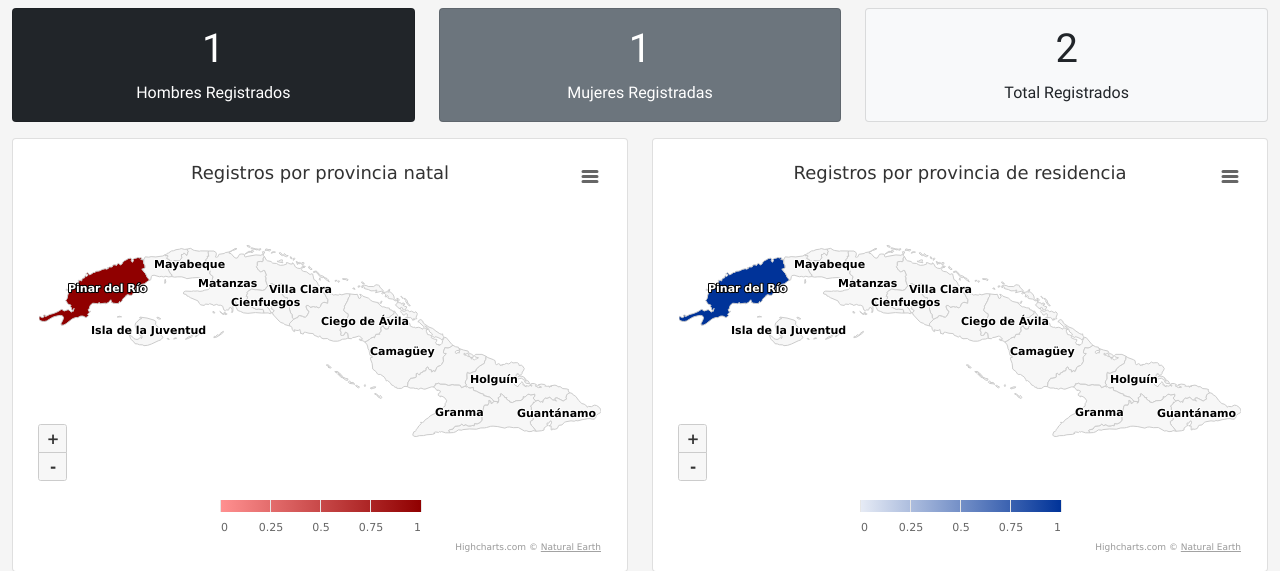
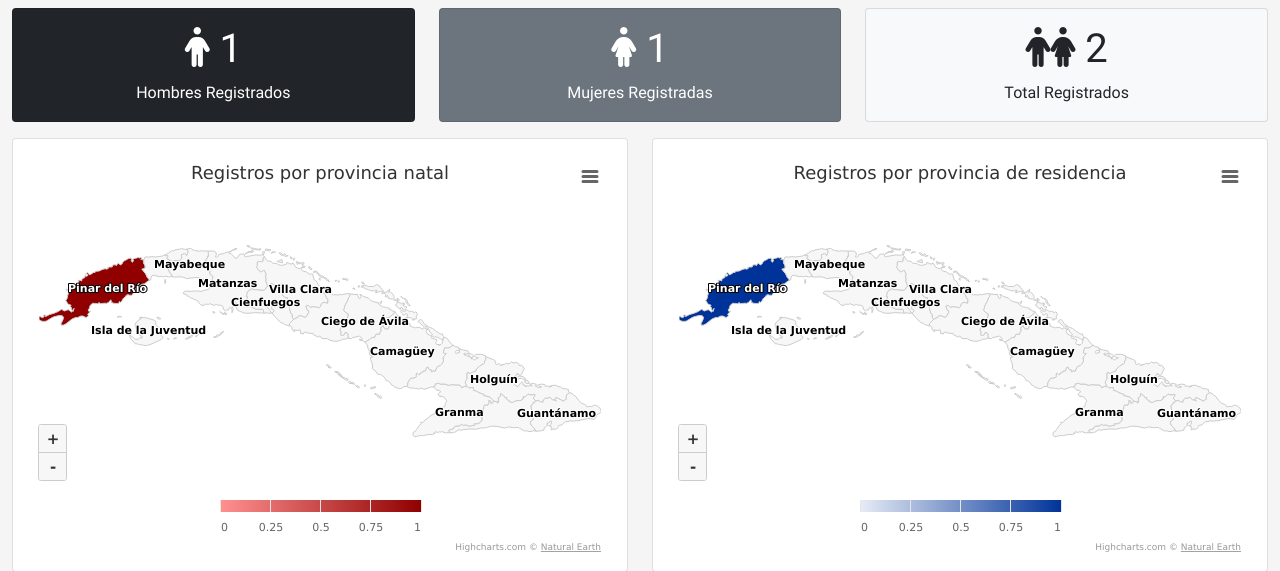
Before and after one commit to lazaroah02/sigipo, a Django app: page /dashboard/ in a window 1280 px wide. Shown: the part 56-627 px from the top of the page. Run offline with Django 3.2, Linux system fonts and the light colour scheme; a user stored in the database is signed in; data comes from the database, SQL or seed files in the repository; tables that the repository leaves empty hold one stand-in row (values such as "Sample post"); parts of the project's set-up code (start-up, migrations or seed data) failed here and were passed over; some libraries are stand-ins or nearby versions.

Commit message:
Added icons to dashboard

```diff
--- a/sigipo/templates/dashboard/dashboard.html
+++ b/sigipo/templates/dashboard/dashboard.html
@@ -14,7 +14,7 @@
     <div class="col-sm-4">
       <div class="card text-white bg-dark mb-3 text-center">
         <div class="card-body">
-          <h1 class="card-title">{{ male_count }}</h1>
+          <h1 class="card-title"><i class="fa-solid fa-person"></i> {{ male_count }}</h1>
           <p class="card-text">Hombres Registrados</p>
         </div>
       </div>
@@ -22,7 +22,7 @@
     <div class="col-sm-4">
       <div class="card text-white bg-secondary mb-3 text-center">
         <div class="card-body">
-          <h1 class="card-title">{{ female_count }}</h1>
+          <h1 class="card-title"><i class="fa-solid fa-person-dress"></i> {{ female_count }}</h1>
           <p class="card-text">Mujeres Registradas</p>
         </div>
       </div>
@@ -30,7 +30,7 @@
     <div class="col-sm-4">
       <div class="card text-dark bg-light mb-3 text-center">
         <div class="card-body">
-          <h1 class="card-title">{{ total_count }}</h1>
+          <h1 class="card-title"><i class="fa-solid fa-person"></i><i class="fa-solid fa-person-dress"></i> {{ total_count }}</h1>
           <p class="card-text">Total Registrados</p>
         </div>
       </div>
```
